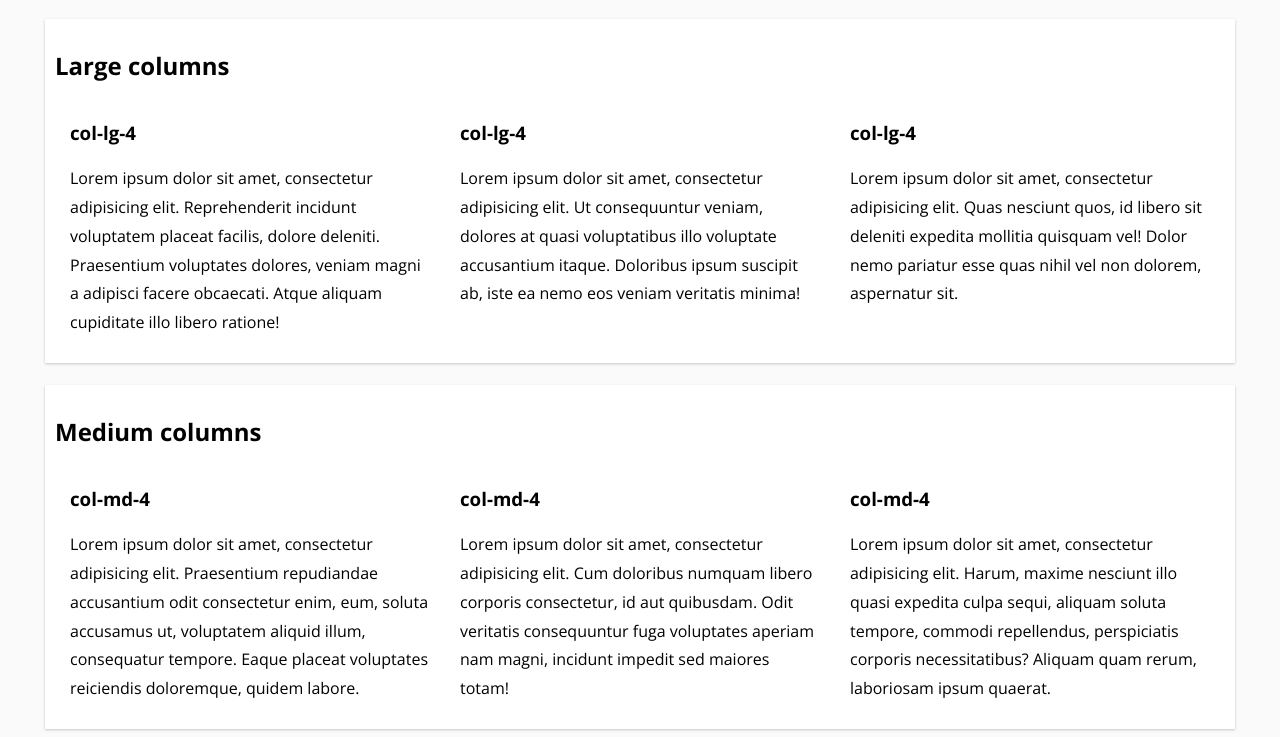
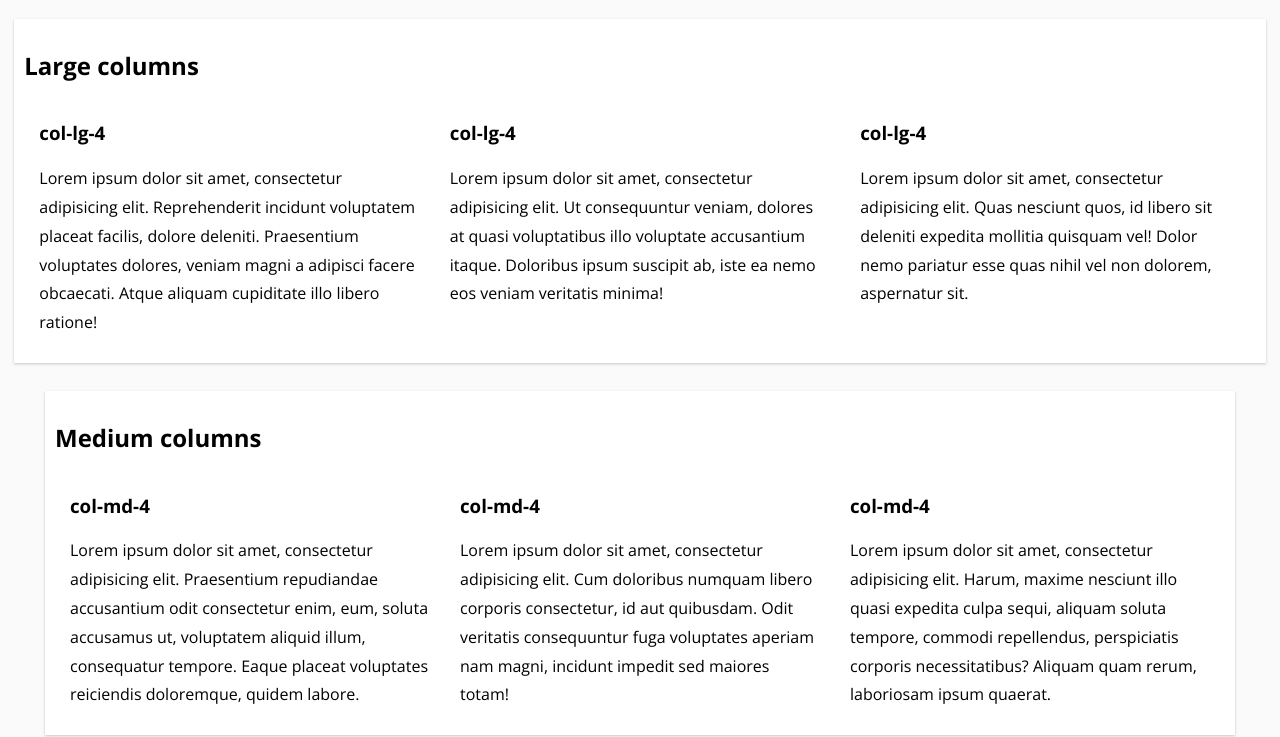
Before and after one commit to danielv14/flexbox-grid, a website: page index.html in a window 1280 px wide. Shown: the part 67-804 px from the top of the page. Drawn offline with nearby package versions, Linux system fonts and the light colour scheme.

Commit message:
smaller margin for container-fluid. Also added box shadow and background to container-fluid class in index.html

```diff
--- a/index.html
+++ b/index.html
@@ -13,7 +13,7 @@
       background-color: #FAFAFA;
     }
     p {line-height: 1.8rem;}
-    .container {
+    .container, .container-fluid {
       background-color: white;
       box-shadow: 0 1px 3px rgba(0,0,0,0.12), 0 1px 2px rgba(0,0,0,0.10);
     }
@@ -21,7 +21,7 @@
 </head>
 <body>
   <h1 style="text-align: center;">Column Demo</h1>
-  <div class="container">
+  <div class="container-fluid">
     <h2 id="lg">Large columns</h2>
     <div class="row">
       <div class="col-lg-4">
--- a/scss/grid.scss
+++ b/scss/grid.scss
@@ -174,7 +174,7 @@ $breakpoints: (
     max-width: 98%;
     margin: auto;
     padding: 10px;
-    margin: 1%;
+    margin: 0.5%;
   }
 }
 
```
Also changed, not shown: grid.css.
